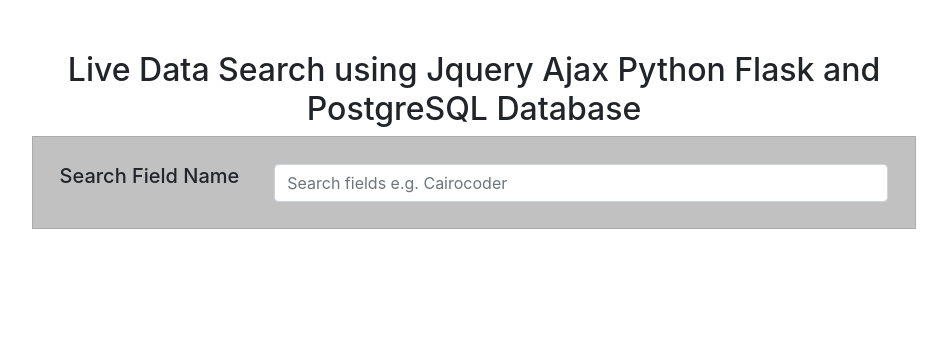
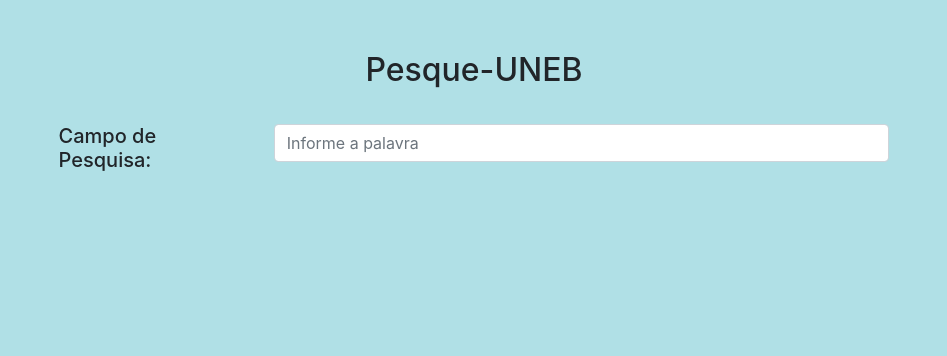
Before and after one commit to gau1210/Pesque-UNEB, a Flask app: page / in a window 1280 px wide. Shown: the top 356 px of the page, without its empty margins (166-1113 px from the left). Run offline with Flask 3, Linux system fonts and the light colour scheme; some libraries are stand-ins or nearby versions.

Commit message:
Atualização

```diff
--- a/static/css/estilo.css
+++ b/static/css/estilo.css
@@ -1,10 +1,11 @@
+body {
+  background-color: powderblue;
+}
 .search-table{
     padding: 10%;
     margin-top: -6%;
 }
 .search-box{
-    background: #c1c1c1;
-    border: 1px solid #ababab;
     padding: 3%;
 }
 .search-box input:focus{
--- a/templates/index.html
+++ b/templates/index.html
@@ -3,7 +3,7 @@
 <head>
 <meta charset="utf-8">
 <meta name="viewport" content="width=device-width, initial-scale=1.0">
-<title>Live Data Search using Jquery Ajax Python Flask and PostgreSQL Database</title>
+<title>Search usando Jquery, Ajax, Python Flask e Banco de Dados PostgreSQL</title>
     <link href="https://maxcdn.bootstrapcdn.com/bootstrap/4.1.1/css/bootstrap.min.css" rel="stylesheet" id="bootstrap-css">
     <link href="/static/css/estilo.css" rel="stylesheet">
 <script src="https://maxcdn.bootstrapcdn.com/bootstrap/4.1.1/js/bootstrap.min.js"></script>
@@ -37,14 +37,14 @@
 </head>
 <body>
 <div class="container search-table">
-<h2 align="center">Live Data Search using Jquery Ajax Python Flask and PostgreSQL Database</h2>
+<h2 align="center">Pesque-UNEB</h2>
             <div class="search-box">
                 <div class="row">
                     <div class="col-md-3">
-                        <h5>Search Field Name</h5>
+                        <h5>Campo de Pesquisa:</h5>
                     </div>
                     <div class="col-md-9">
-                        <input type="text" name="search_text" id="search_text" class="form-control" placeholder="Search fields e.g. Cairocoder">
+                        <input type="text" name="search_text" id="search_text" class="form-control" placeholder="Informe a palavra">
                     </div>
                 </div>
             </div>
--- a/templates/response.html
+++ b/templates/response.html
@@ -1,4 +1,4 @@
-<h3>{{numrows}} Records Found</h3>
+<h3>{{numrows}} Encontrados</h3>
 <table class="table table-striped custab">
   <thead>
       <tr>
```
